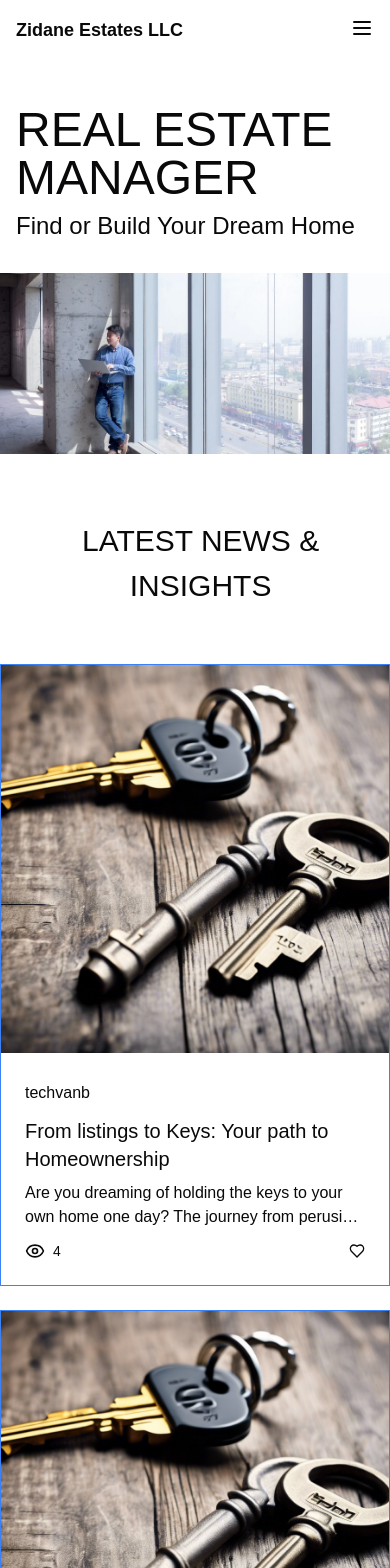
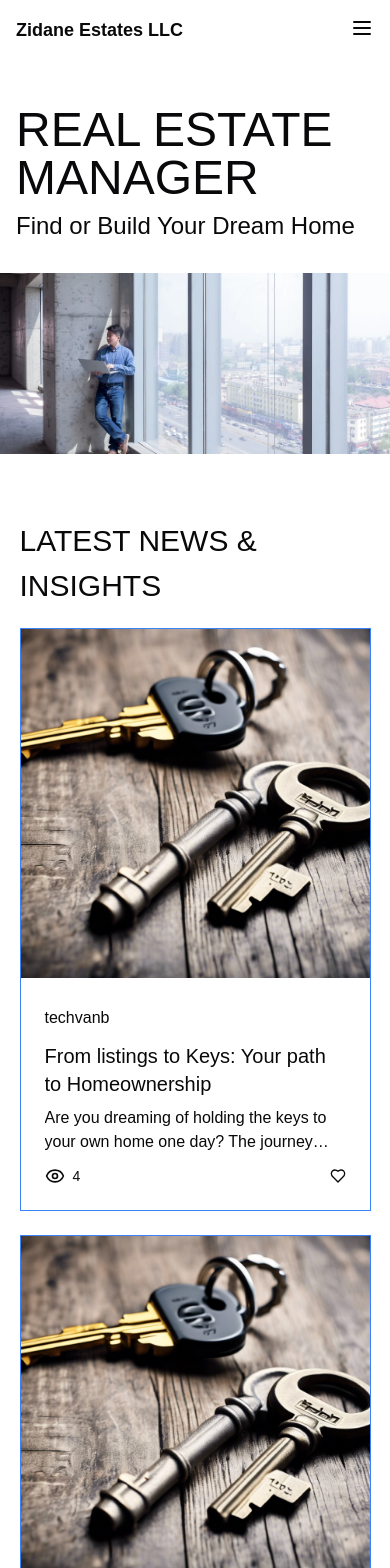
Before and after one commit to Faisal-pixel/zidane-estates-llc, a Next.js app: page / in a window 390 px wide. Shown: the top 1568 px of the page. Built offline with nearby package versions, Linux system fonts and the light colour scheme; a web font is replaced by a local one.

Commit message:
fixing minor responsiveness

```diff
--- a/src/app/page.tsx
+++ b/src/app/page.tsx
@@ -29,7 +29,7 @@ const cards: LCard[] = [
   },
 ];
 
-const headingTextStyle = "text-[30px] sm:text-[40px] text-center pl-[0.7rem] mt-16 mb-14 md:text-[64px] md:text-left";
+const headingTextStyle = "text-[30px] sm:text-[40px] md:pl-[0.7rem] mt-16 mb-5 md:mb-14 md:text-[64px] text-left font-syne";
 
 export default function Home() {
   return (
--- a/src/components/FeaturedListings.tsx
+++ b/src/components/FeaturedListings.tsx
@@ -51,11 +51,11 @@ export function CarouselSize() {
     >
       <CarouselContent>
         {carouselImages.map((_, index) => (
-          <CarouselItem key={index} className="md:basis-1/2 lg:basis-1/3">
+          <CarouselItem key={index} className="basis-1/2 md:basis-1/3">
             <div className="p-1">
               <Card>
                 <CardContent className="flex items-center justify-center ">
-                <div className="relative group w-full h-[36.75rem] overflow-hidden bg-cover bg-no-repeat" style={{
+                <div className="relative group w-full h-[15rem] md:h-[25rem] lg:h-[36.75rem] overflow-hidden bg-cover bg-no-repeat" style={{
                   backgroundImage: `url(${_.imageUrl})`
                 }}>
 
--- a/src/components/LatestNewsAndInsight.tsx
+++ b/src/components/LatestNewsAndInsight.tsx
@@ -9,7 +9,7 @@ type Props = {
 
 const LatestNewsAndInsight = ({ cards, headingTextStyle }: Props) => {
   return (
-    <section id="latest-news-and-insight">
+    <section id="latest-news-and-insight" className="max-w-[90%] mx-auto md:max-w-full">
       <div className={headingTextStyle}>
         <h2 className="">LATEST NEWS & INSIGHTS</h2>
       </div>
--- a/src/components/ScheduleAConsolation.tsx
+++ b/src/components/ScheduleAConsolation.tsx
@@ -30,12 +30,12 @@ const differentTypes = [
 
 const ScheduleAConsolation = ({headingTextStyle}: Props) => {
   return (
-    <section>
+    <section className="max-w-[90%] mx-auto md:max-w-full">
         <div className={headingTextStyle}>
             <h2>SCHEDULE A CONSULATION</h2>
         </div>
 
-        <div className='p-5'>
+        <div className=' md:p-5'>
             {
                 differentTypes.map((type, index) => (
                     <DifferentTypes key={index} {...type} />
--- a/src/components/schedule_consulation/differentTypes.tsx
+++ b/src/components/schedule_consulation/differentTypes.tsx
@@ -38,7 +38,7 @@ const DifferentTypesSmall = ({ type, to, price }: Props) => {
           <p>Card Content</p>
         </CardContent> */}
         <CardFooter className="flex items-center justify-center">
-          <Button className="w-full bg-blue-600 text-white rounded-none" asChild>
+          <Button className="w-full font-questrial text-base bg-[rgb(23,13,242)] duration-500 hover:bg-[rgb(255,235,255)] hover:text-[rgb(23,13,242)] rounded-none" asChild>
             <Link href="/login">Book Now</Link>
           </Button>
         </CardFooter>
```
